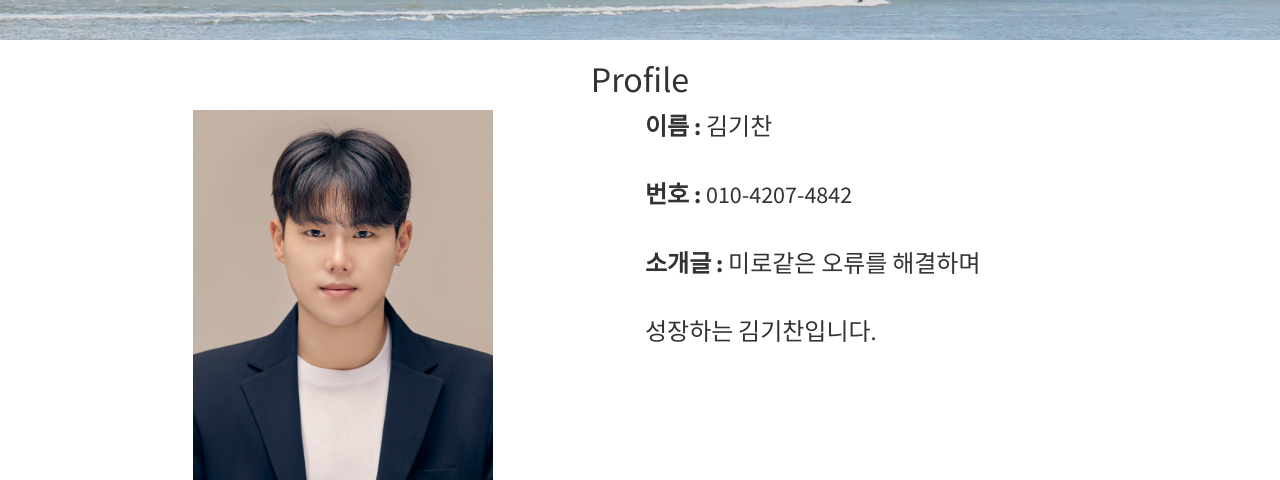
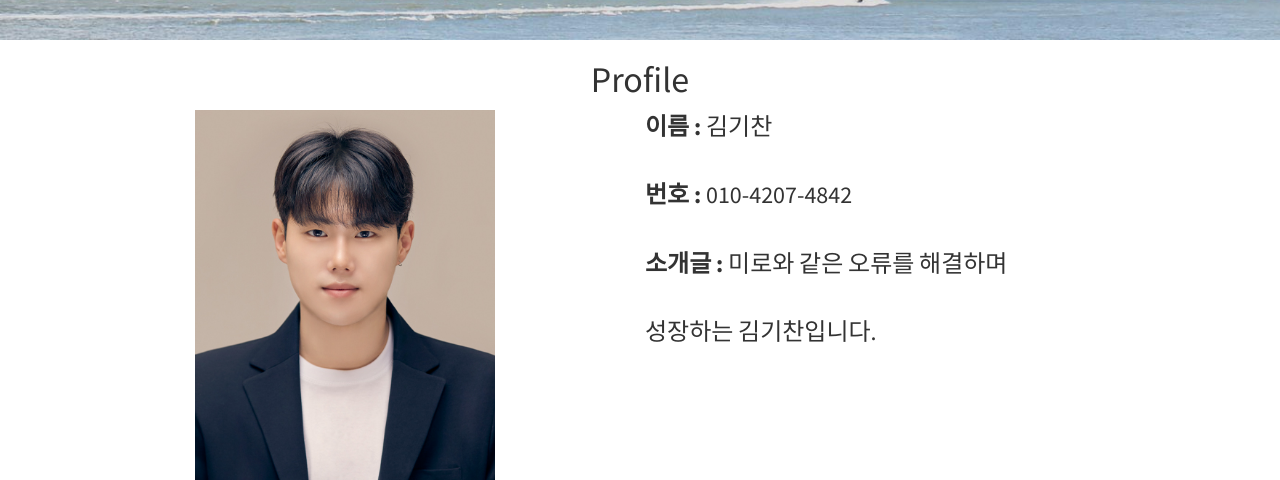
Before and after one commit to freedomfromoppression/freedomfromoppression.github.io, a Jekyll site: the page built from index.html, in a window 1280 px wide. Shown: the part 960-1440 px from the top of the page. Built offline with Jekyll 4.4.1, drawn with Linux system fonts in a browser that asks for light colours.

Commit message:
Update about.html

```diff
--- a/_includes/about.html
+++ b/_includes/about.html
@@ -4,14 +4,14 @@
     <div class="user-detail">
       <div class="row align-items-center">
         <div class="col-md-6">
-          <img src="img/gichan.jpg" alt="대체 텍스트" width="300" height="370" style="margin-right: 10px;">
+          <img src="img/gichan.jpg" alt="대체 텍스트" width="300" height="370" style="margin-right: 5px;">
         </div>
         <div class="col-md-6">
-          <div class="profile text-left">
-            <p style="font-size: 24px; margin-left: -10px;">
+          <div class="profile text-left" style="margin-left: -5px;">
+            <p style="font-size: 24px; margin-left: -5px;">
               <strong>이름 :</strong> 김기찬 <br><br>
               <strong>번호 :</strong> 010-4207-4842 <br><br>
-              <strong>소개글 :</strong> 미로같은 오류를 해결하며 <br>
+              <strong>소개글 :</strong> 미로와 같은 오류를 해결하며 <br>
               <br>
               성장하는 김기찬입니다.
             </p>
```
